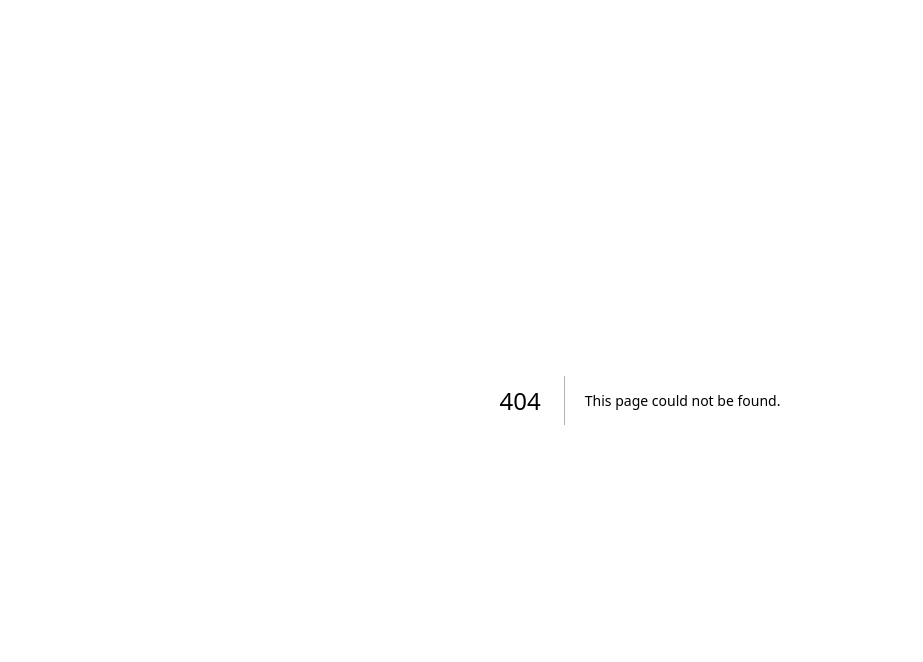
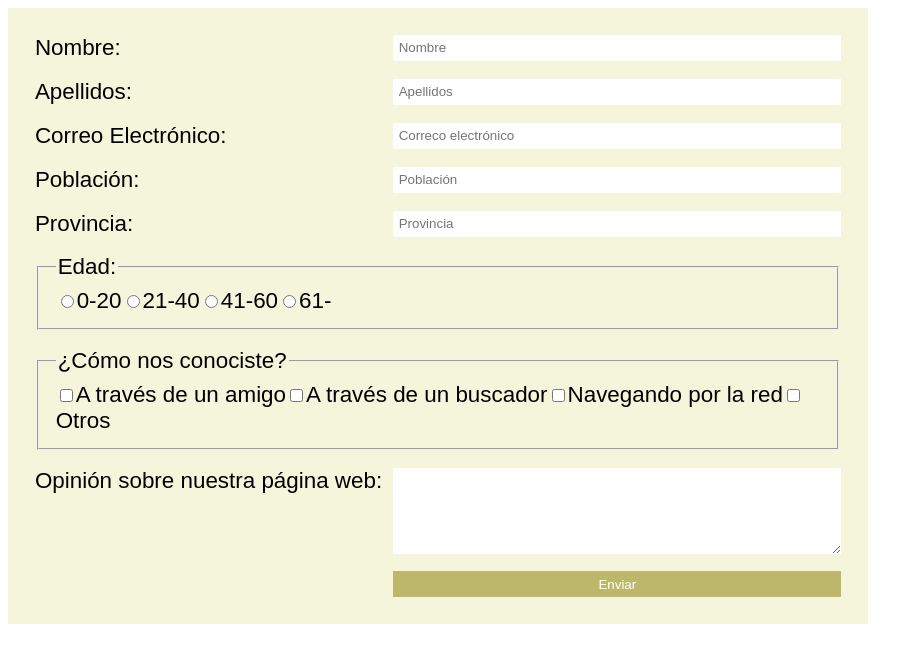
Before and after one commit to ecanovas/contactoalquibla, a Next.js app: page /contacto in a window 1280 px wide. Before the commit this address had no page. Shown: the top 662 px of the page, without its empty margins (0-923 px from the left). Built offline with nearby package versions, Linux system fonts and the light colour scheme.

Commit message:
Primera versión de contacto

```diff
--- a/package.json
+++ b/package.json
@@ -7,6 +7,7 @@
   },
   "dependencies": {
     "next": "latest",
+    "nodemailer": "^6.8.0",
     "react": "18.2.0",
     "react-dom": "18.2.0"
   }
--- /dev/null
+++ b/pages/api/contacto.js
@@ -0,0 +1,41 @@
+// Next.js API route support: https://nextjs.org/docs/api-routes/introduction
+
+import * as nodemailer from 'nodemailer';
+
+export default async function fun(req, res) {
+
+    const { nombre, apellidos, email, poblacion, conocer, edad, opinion, provincia } = req.body;
+
+    const transporter = nodemailer.createTransport({
+        host: 'smtp.gmail.com',
+        port: 587,
+        requireTLS: true,
+        auth: {
+            user: process.env.GMAIL_USER,
+            pass: process.env.GMAIL_PASSWORD_APP,
+        },
+    });
+    // transporter.verify().then(console.log).catch(console.error);
+
+    let texto = `
+        NOMBRE: ${nombre}
+        APELLIDOS: ${apellidos}
+        POBLACIÓN: ${poblacion}
+        PROVINCIA: ${provincia}
+        CONOCER: ${conocer.join(', ')}
+        EDAD: ${edad}
+        OPINION: ${opinion}
+    `;
+
+    let info = await transporter.sendMail({
+        from: `${nombre} ${apellidos} <${email}>`, //'"Fred Foo " <foo@example.com>', // sender address
+        to: "ernesto.canovas@gmail.com", // list of receivers
+        subject: "Formulario Contacto - WEB", // Subject line
+        text: texto, // plain text body
+        //        html: JSON.stringify(req.body), // html body
+    });
+
+    res.status(200).json({ error: info.accepted.length === 0, info: info})
+
+
+}
--- /dev/null
+++ b/pages/contacto.js
@@ -0,0 +1,200 @@
+import style from '../styles/Contacto.module.css';
+import { useRef, useState } from 'react';
+import { render } from 'react-dom';
+
+function ErroresForm(props) {
+
+    if (props.error.length === 0) return '';
+    return (
+        <div className={style.erroresform}>
+            <h3>Errores</h3>
+            <ul>
+                {
+                    props.error.map((v, i) => {
+                        return (
+                            <li key={i}>
+                                <span className={style.erroresformCampo}>{v.nombre}</span>
+                                <span className={style.erroresformMensaje}>{v.mensaje}</span>
+                            </li>)
+                    })
+                }
+            </ul>
+        </div>
+    )
+}
+
+export default function Contacto() {
+
+    let fc = useRef({});
+
+    const [errores, setErrores] = useState([]);
+    const [deshabilitarEnvio, setDeshabilitarEnvio] = useState(false);
+    const [enviado, setEnviado] = useState(false);
+
+    async function enviarManejador(e) {
+        e.preventDefault();
+        setDeshabilitarEnvio(true);
+        let datos = {};
+        let erroresL = [];
+
+        let entries = Object.entries(fc.current);
+        //console.log(entries);
+
+        let cadregexp = /^(?<clave>.+)-(?<valor>.+)$/;
+        entries.forEach((v, i) => {
+
+            if (
+                (
+                    v[1].nodeName !== 'INPUT'
+                    &&
+                    v[1].nodeName !== 'TEXTAREA'
+                )
+            ) return;
+
+            if (!v[1].validity.valid) {
+                let texto = '';
+
+                if (v[1].labels.length >= 1)
+                    texto = v[1].labels[0].innerText;
+
+                erroresL.push({
+                    campo: v[1]['name']
+                    , nombre: texto
+                    , mensaje: v[1].validationMessage
+                    , elemento: v[1]
+                });
+
+                return;
+            }
+
+            if (v[1]['type'] === 'radio') {
+
+                if (!datos[v[1]['name']])
+                    datos[v[1]['name']] = null;
+
+                if (v[1]['checked']) {
+                    datos[v[1]['name']] = v[1].value;
+                }
+
+            }
+            else if (v[1]['type'] === 'submit') {
+                ;
+            }
+            else if (v[1]['type'] === 'checkbox') {
+
+                let idt = v[1]['id'];
+
+                let dat = idt.match(cadregexp);
+
+                if (dat) {
+                    // si tieene el formato pedido
+                    if (!datos[dat.groups.clave])
+                        datos[dat.groups.clave] = [];
+
+                    if (v[1]['checked']) {
+                        datos[dat.groups.clave].push(v[1].name);
+                    }
+
+                }
+
+                //console.log(i, v);
+            }
+            else {
+                datos[v[1]['name']] = v[1].value;
+            }
+        });
+
+        // comprobaciones adicionales
+
+        // comprobamos datos necesarios
+//        console.log(datos);
+//        console.log(erroresL);
+
+        if (erroresL.length > 0) {
+            setErrores(erroresL);
+            setDeshabilitarEnvio(false);
+        }
+        else {
+            setErrores([]);
+            // enviando
+
+            let ruta = `/api/contacto`;
+
+            let correo = await fetch(ruta, {
+                method: 'POST'
+                , cache: 'no-cache'
+                , headers: {
+                    'Content-Type': 'application/json'
+                    // 'Content-Type': 'application/x-www-form-urlencoded',
+                },
+                body: JSON.stringify(datos)
+            })
+                .then(response => response.json())
+                ;
+
+            if (!correo.error)
+                setEnviado(true);
+
+            setDeshabilitarEnvio(false);
+        }
+    }
+
+    let render = '';
+
+    if (enviado)
+    {
+        render = (
+            <div>
+                Mensaje enviado correctamente !!!!
+            </div>
+        )
+    }
+
+    if (!enviado) {
+        render = (
+            <>
+                <ErroresForm error={errores} />
+                <form ref={fc} name="formulariocontacto" className={style.fcontacto} action="/send-data-here" method="post">
+                    <label htmlFor="nombre">Nombre:</label>
+                    <input type="text" id="nombre" name="nombre" placeholder="Nombre" required />
+
+                    <label htmlFor="apellidos">Apellidos:</label>
+                    <input type="text" id="apellidos" placeholder="Apellidos" name="apellidos" required />
+
+                    <label htmlFor="email">Correo Electrónico:</label>
+                    <input type="email" id="email" name="email" placeholder="Correco electrónico" pattern="^\w+([\.-\\+]?\w+)*@\w+([\.-]?\w+)*(\.\w{2,3})+$" required />
+
+                    <label htmlFor="poblacion">Población:</label>
+                    <input type="text" id="poblacion" name="poblacion" placeholder="Población" />
+
+                    <label htmlFor="provincia">Provincia:</label>
+                    <input type="text" id="provincia" name="provincia" placeholder="Provincia" />
+
+                    <fieldset>
+                        <legend>Edad:</legend>
+                        <input type="radio" id="edad1" name="edad" value="0-20" /><label htmlFor="edad1">0-20</label>
+                        <input type="radio" id="edad2" name="edad" value="21-40" /><label htmlFor="edad2">21-40</label>
+                        <input type="radio" id="edad3" name="edad" value="41-60" /><label htmlFor="edad3">41-60</label>
+                        <input type="radio" id="edad4" name="edad" value="61-" /><label htmlFor="edad4">61-</label>
+                    </fieldset>
+
+                    <fieldset >
+                        <legend>¿Cómo nos conociste?</legend>
+                        <input type="checkbox" id="conocer-amigo" name="amigo" value="S" /><label htmlFor="edad1">A través de un amigo</label>
+                        <input type="checkbox" id="conocer-buscador" name="buscador" value="S" /><label htmlFor="edad2">A través de un buscador</label>
+                        <input type="checkbox" id="conocer-red" name="red" value="S" /><label htmlFor="edad3">Navegando por la red</label>
+                        <input type="checkbox" id="conocer-otros" name="otros" value="S" /><label htmlFor="edad4">Otros</label>
+                    </fieldset>
+
+                    <label htmlFor="opinion">Opinión sobre nuestra página web:</label>
+                    <textarea id="opinion" cols="40" rows="5" name="opinion" required minLength={50}></textarea>
+
+                    <input type="submit" onClick={enviarManejador} value={deshabilitarEnvio ? 'Enviando...' : 'Enviar'} disabled={deshabilitarEnvio} />
+                </form>
+            </>
+
+        )
+    }
+
+    return render;
+}
--- /dev/null
+++ b/styles/Contacto.module.css
@@ -0,0 +1,69 @@
+/*
+CONTACTO
+*/
+
+.fcontacto {
+  font: 1.4em 'Unkempt', sans-serif;
+}
+
+.fcontacto {
+  display: grid;
+  grid-template-columns: [labels] auto [controls] 1fr;
+  grid-auto-flow: row;
+  grid-gap: .8em .5em;
+  background: beige;
+  padding: 1.2em;
+  width: 36em;
+}
+
+.fcontacto>label,
+.fcontacto>fieldset {
+  grid-column: labels;
+  grid-row: auto;
+}
+
+.fcontacto>input,
+.fcontacto>select,
+.fcontacto>textarea,
+.fcontacto>button {
+  grid-column: controls;
+  grid-row: auto;
+  padding: .4em;
+  border: 0;
+}
+
+.fcontacto>fieldset {
+  grid-column: span 2;
+}
+
+.fcontacto>input[type="submit"] {
+  background: darkkhaki;
+  color: white;
+}
+
+.fcontacto>input[type="submit"]:hover {
+  background: darkkhaki;
+  cursor: pointer;
+}
+
+.fcontacto>textarea {
+  min-height: 3em;
+}
+
+.erroresform {
+  font: 1em 'Unkempt', sans-serif;
+  width: 36em;
+}
+
+.erroresform > h3 {
+  color: auto;
+}
+
+.erroresformCampo {
+  font-weight: 600;
+}
+
+.erroresformMensaje {
+  margin-left: 1em;
+  color: red;
+}
```
Also changed, not shown: styles/Contacto.css (added), 1 other file (tests, documents, lock files or other folders).
